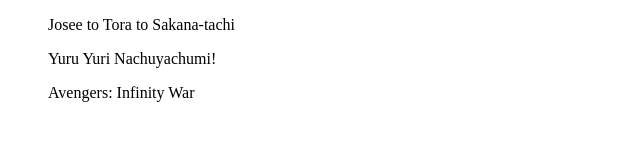
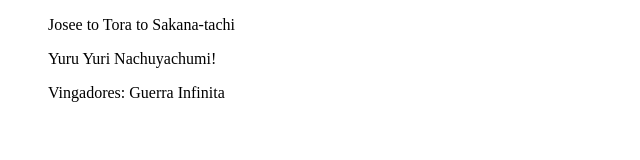
Before and after one commit to MrFelopes/filmeflix, a plain HTML site: page index.html in a window 1280 px wide. Shown: the full height of the page, 0-640 px from the left. Drawn offline with Linux system fonts and the light colour scheme.

Commit message:
arrumando nome

```diff
--- a/index.html
+++ b/index.html
@@ -10,7 +10,7 @@
     <ul style="text-decoration: none;">
         <p>Josee to Tora to Sakana-tachi </p>
         <p>Yuru Yuri Nachuyachumi!</p>
-        <p>Avengers: Infinity War</p>
+        <p>Vingadores: Guerra Infinita</p>
     </ul>
 </body>
 </html>
```
